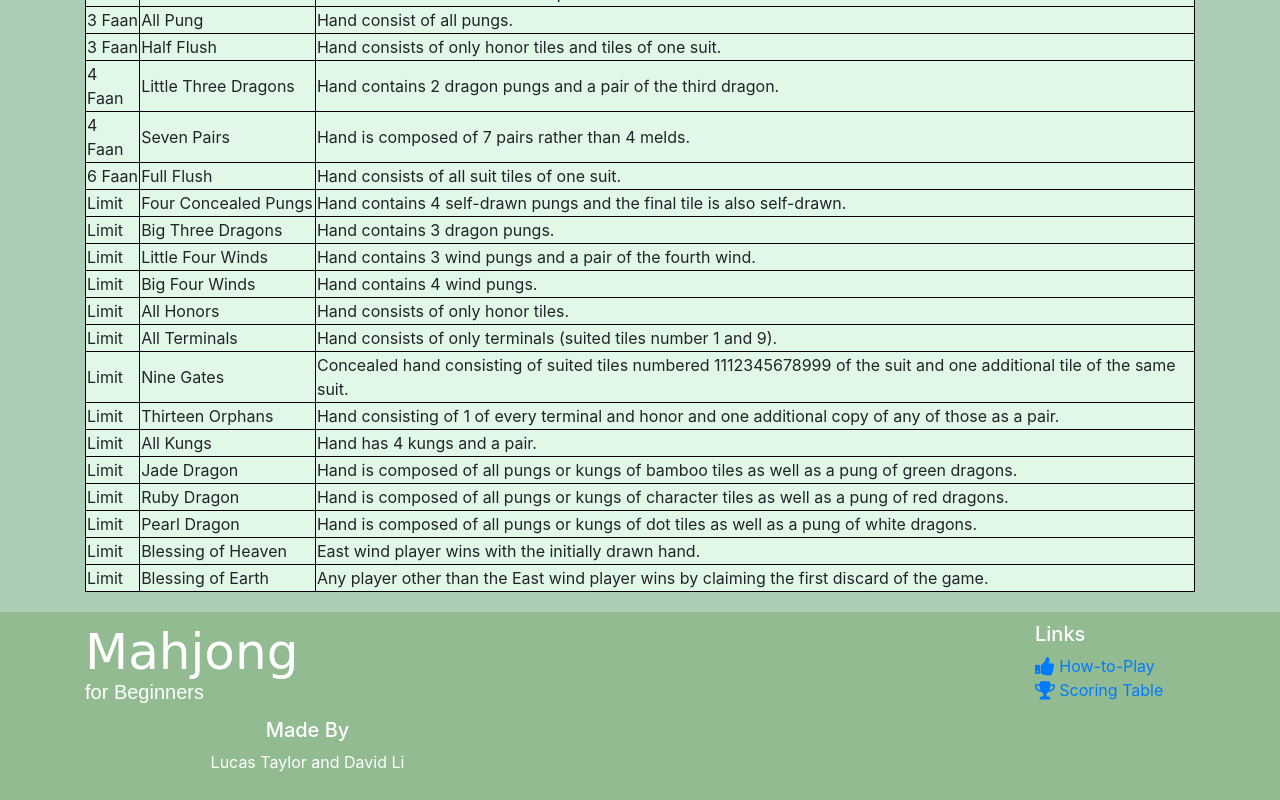
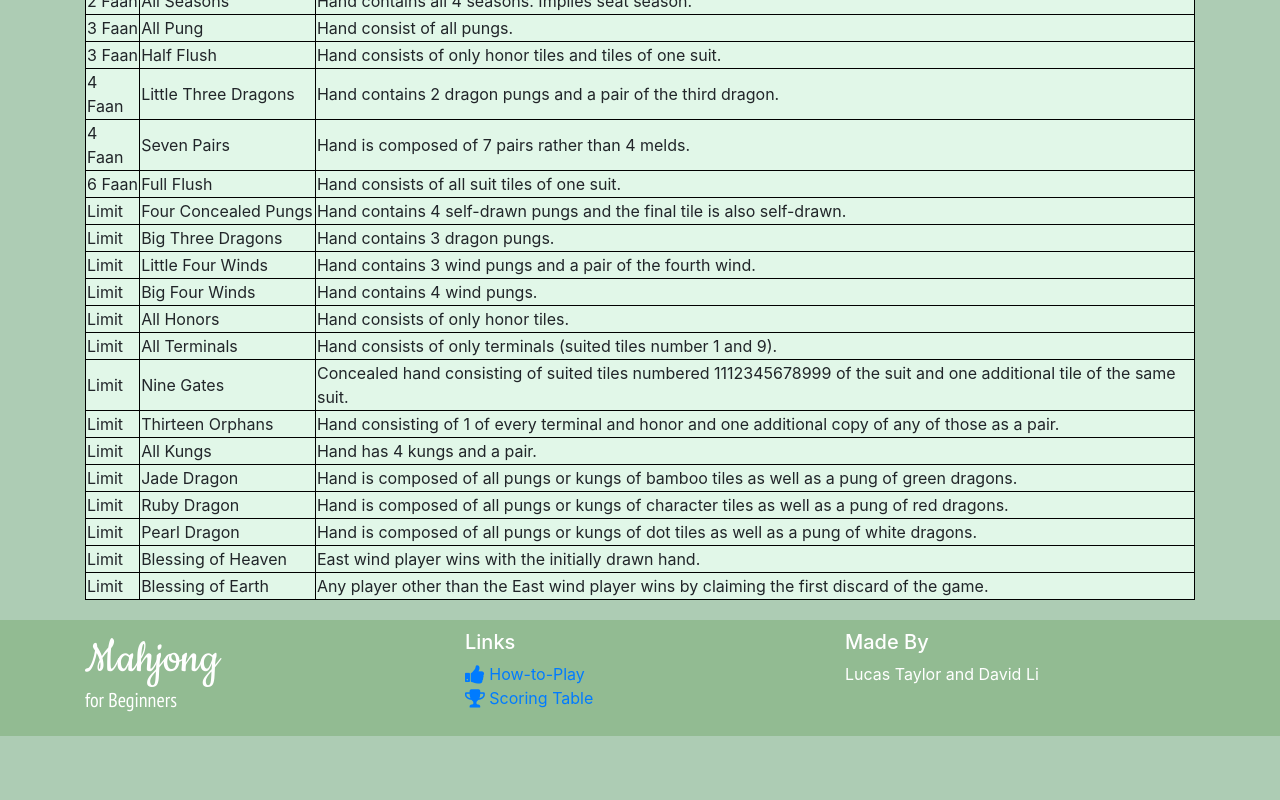
Before and after one commit to Lhtaylor35/mahjong-site, a website: page scoringtable.html in a window 1280 px wide. Shown: the part 726-1526 px from the top of the page. After the commit the page ends 1462 px from the top, so only its background shows below. Drawn offline with nearby package versions, Linux system fonts and the light colour scheme.

Commit message:
scoringtable fix

```diff
--- a/scoringtable.html
+++ b/scoringtable.html
@@ -11,6 +11,10 @@
         <link rel="stylesheet" href="node_modules/font-awesome/css/font-awesome.min.css" />
         <link rel="stylesheet" href="node_modules/bootstrap-social/bootstrap-social.css" />
         <link rel="stylesheet" href="css/styles.css" />
+
+        <link rel="preconnect" href="https://fonts.googleapis.com">
+        <link rel="preconnect" href="https://fonts.gstatic.com" crossorigin>
+        <link href="https://fonts.googleapis.com/css2?family=Cookie&family=PT+Sans+Narrow&display=swap" rel="stylesheet">
 
 
 
@@ -30,7 +34,7 @@
                     <div class="media">
                         <img src="img/mahjong-red-dragon-facebook.png" class="col-2 img-fluid ml-auto d-none d-md-block" alt="red-dragon-tile" />
                         <div class="align-self-center text-center media-body col col-md-4 mr-auto">
-                            <h1 class="display-4"><b>Mahjong</b></h1>
+                            <h1 class="display-4" style="font-size: 100px;"><b>Mahjong</b></h1>
                             <h2>for Beginners</h2>
                         </div>
                     </div>
@@ -55,7 +59,7 @@
 
     <div class="container">
         <div class="row">
-            <div class="col">
+            <div class="col mt-2">
                 <h3>Scoring Table</h3>
                 <p class="col-9">Below is a table of every type of winning hand and its faan point value.</p>
                 <table class="col mt-4">
@@ -236,19 +240,19 @@
     <footer class=site-footer>
         <div class="container">
             <div class="row">
-
                 <div class="col">
                     <h3>Mahjong</h3>
                     <h4>for Beginners</h4>
                 </div>
-                <div class="col-6 col-sm-2 offset-3">
+                <div class="col-4">
                     <h5>Links</h5>
                 <ul class="list-unstyled">
-                    <li><a href="index.html"><i class="fa fa-thumbs-up fa-lg"></i> How-to-Play</a></li>
-                    <li><a href="#"><i class="fa fa-trophy fa-lg"></i> Scoring Table</a></li>
+                    <li><a href="#"><i class="fa fa-thumbs-up fa-lg"></i> How-to-Play</a></li>
+                    <li><a href="scoringtable.html"><i class="fa fa-trophy fa-lg"></i> Scoring Table</a></li>
+
                 </ul>
                 </div>
-                <div class="col-6 col-sm-5 text-center">
+                <div class="col-4 text-left">
                     <h5>Made By</h5>
                     <p>Lucas Taylor and David Li</p>
                 </div>
```
Also changed, not shown: index.html (+2 -2 lines).
